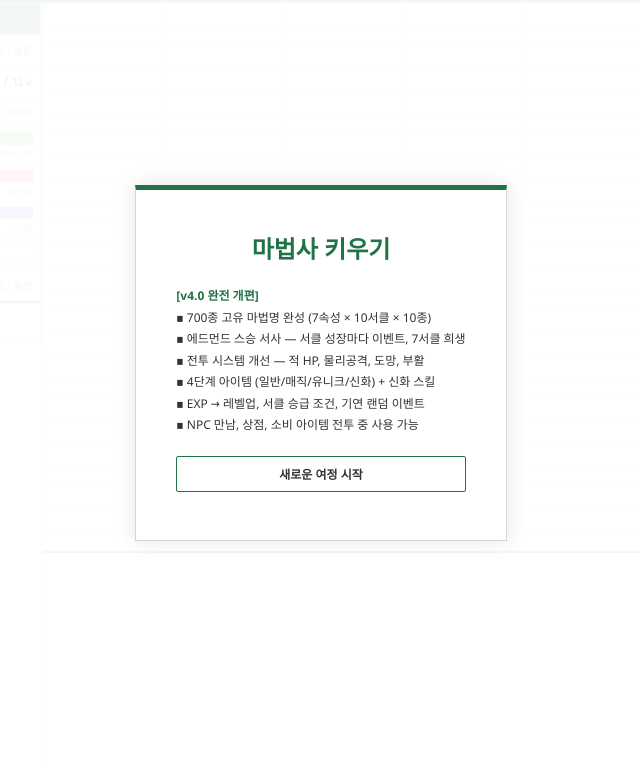
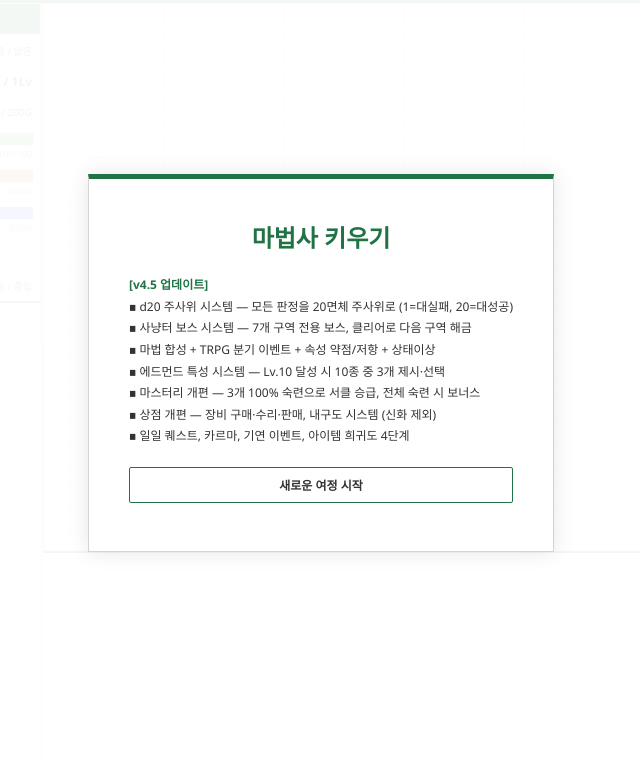
Before and after one commit to meanismmm/wizruipan, a plain HTML site: page index.html in a window 1280 px wide. Shown: the part 37-800 px from the top of the page, without its empty margins (319-959 px from the left). Drawn offline with Linux system fonts and the light colour scheme.

Commit message:
Update title and version details to v4.5

```diff
--- a/index.html
+++ b/index.html
@@ -3,13 +3,13 @@
 <head>
     <meta charset="UTF-8">
     <meta name="viewport" content="width=device-width, initial-scale=1.0">
-    <title>마법사 키우기 v4.0</title>
+    <title>마법사 키우기 v4.5</title>
     <link rel="stylesheet" href="css/style.css">
 </head>
 <body>
 
 <div id="ribbon">
-    <div>마법사 키우기 v4.0 &nbsp;|&nbsp; 파일(F) &nbsp; 홈(H) &nbsp; 시스템(S)</div>
+    <div>마법사 키우기 v4.5 &nbsp;|&nbsp; 파일(F) &nbsp; 홈(H) &nbsp; 시스템(S)</div>
     <div>
         <button onclick="saveGame()" class="ribbon-btn">데이터 저장</button>
         <button onclick="resetGame()" class="ribbon-btn" style="border-color:#ff5a5a; color:#ffdddd;">초기화</button>
@@ -82,13 +82,14 @@
     <div id="intro-box">
         <h2 style="color: var(--excel-green); margin: 0;">마법사 키우기</h2>
         <p style="font-size: 12px; line-height: 1.8; color: #333; margin: 20px 0; text-align: left;">
-            <b style="color: var(--excel-green);">[v4.0 완전 개편]</b><br>
-            ▪ 700종 고유 마법명 완성 (7속성 × 10서클 × 10종)<br>
-            ▪ 에드먼드 스승 서사 — 서클 성장마다 이벤트, 7서클 희생<br>
-            ▪ 전투 시스템 개선 — 적 HP, 물리공격, 도망, 부활<br>
-            ▪ 4단계 아이템 (일반/매직/유니크/신화) + 신화 스킬<br>
-            ▪ EXP → 레벨업, 서클 승급 조건, 기연 랜덤 이벤트<br>
-            ▪ NPC 만남, 상점, 소비 아이템 전투 중 사용 가능
+            <b style="color: var(--excel-green);">[v4.5 업데이트]</b><br>
+            ▪ d20 주사위 시스템 — 모든 판정을 20면체 주사위로 (1=대실패, 20=대성공)<br>
+            ▪ 사냥터 보스 시스템 — 7개 구역 전용 보스, 클리어로 다음 구역 해금<br>
+            ▪ 마법 합성 + TRPG 분기 이벤트 + 속성 약점/저항 + 상태이상<br>
+            ▪ 에드먼드 특성 시스템 — Lv.10 달성 시 10종 중 3개 제시·선택<br>
+            ▪ 마스터리 개편 — 3개 100% 숙련으로 서클 승급, 전체 숙련 시 보너스<br>
+            ▪ 상점 개편 — 장비 구매·수리·판매, 내구도 시스템 (신화 제외)<br>
+            ▪ 일일 퀘스트, 카르마, 기연 이벤트, 아이템 희귀도 4단계
         </p>
         <button class="excel-btn" style="width:100%; text-align:center; font-weight:bold; border-color:var(--excel-green); margin-bottom:8px;" onclick="startGame()">새로운 여정 시작</button>
         <button id="load-btn" class="excel-btn" style="display:none; width:100%; text-align:center;" onclick="loadGame()">기존 기록 불러오기</button>
```
